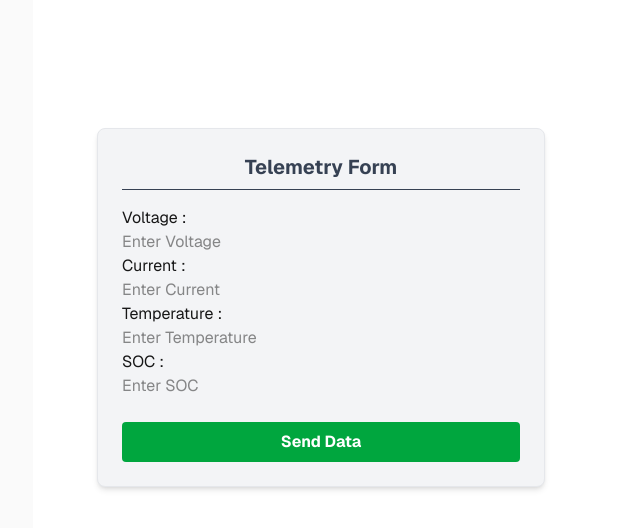
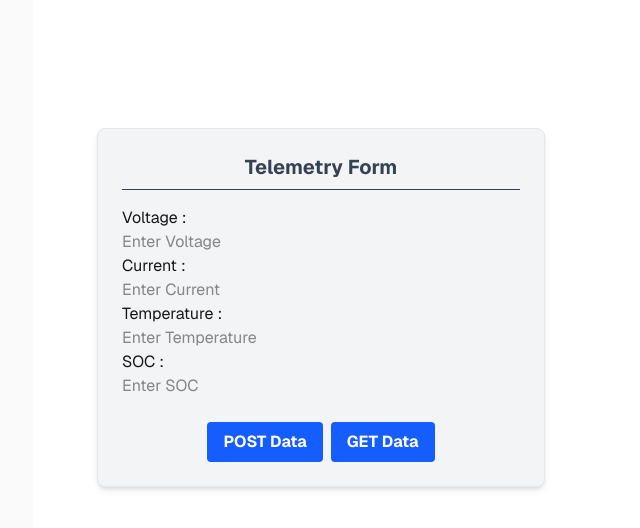
Before and after one commit to Chaitali786/BMS_Dashboard, a Next.js app in the folder bms-dashboard/: page / in a window 1280 px wide. Shown: the top 528 px of the page, without its empty margins (223-863 px from the left). Built offline with nearby package versions, Linux system fonts and the light colour scheme.

Commit message:
feature(telemetryform): implement telemetry input form with state management

```diff
--- a/bms-dashboard/app/components/telemetry_form.tsx
+++ b/bms-dashboard/app/components/telemetry_form.tsx
@@ -1,36 +1,73 @@
+"use client";
 
+import React from 'react'
+
+import { useState } from "react";
 
 const telemetry_form = () => {
 
+  const [formData ,setTelemetry] = useState(
+    {
+    voltage :"",
+    current :"",
+    temperature:"",
+    soc:""
+   }
+  )
+  const handleChange = (e: any) => {
+    setTelemetry({
+      ...formData,
+      [e.target.name]: e.target.value
+    });
+  };
 
+  const sendData = () =>{
+   console.log("Telemetry form data is : " ,formData);
+  }
   return (
     <div className="flex flex-col w-full max-w-md bg-gray-100 p-6 rounded-lg shadow-md border border-gray-200">
       <h2 className="text-center text-xl font-bold mb-4 text-gray-700 border-b pb-2">Telemetry Form</h2>
-      Voltage :  <input
+      Voltage : <input
                       type ="number"
-                      id ="voltage_input"
+                      name ="voltage"
+                      value={formData.voltage}
+                      onChange={handleChange}
                       placeholder="Enter Voltage"
                       ></input>
       Current : <input
                       type ="number"
-                      id="current_input"
+                      name = "current"
+                      value={formData.current}
+                      onChange={handleChange}
                       placeholder="Enter Current">
                       </input>
       Temperature : <input
                       type ="number"
-                      id="temp_input"
+                      name ="temperature"
+                      value={formData.temperature}
+                      onChange={handleChange}
                       placeholder="Enter Temperature">
                       </input>
       SOC :         <input
                      type ="number"
-                     id="SOC_input"
+                     name ="soc"
+                     value={formData.soc}
+                     onChange={handleChange}
                      placeholder="Enter SOC">
                      </input><br></br>
-      <button
-        className="bg-green-600  text-white font-bold py-2 px-4 rounded hover:bg-green-700"
+        <div className ="flex flex-row justify-center gap-2">
+          <button onClick={sendData}
+          className="bg-blue-600  text-white font-bold py-2 px-4 rounded hover:bg-green-700"
+        >
+        POST Data
+      </button>
+       <button onClick={sendData}
+        className="bg-blue-600  text-white font-bold py-2 px-4 rounded hover:bg-green-700"
       >
-        Send Data
+        GET Data
       </button>
+      </div>
+
     </div>
 
   )
```
